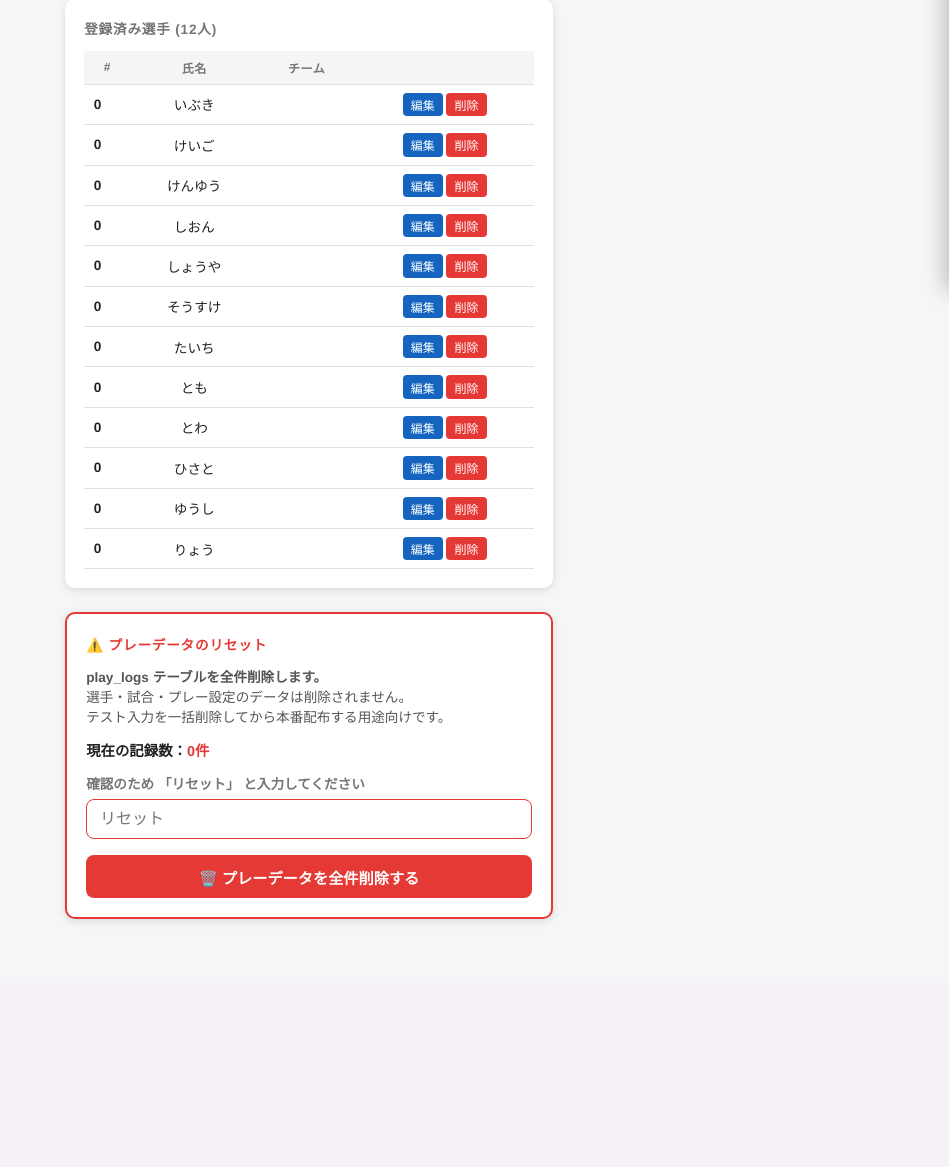
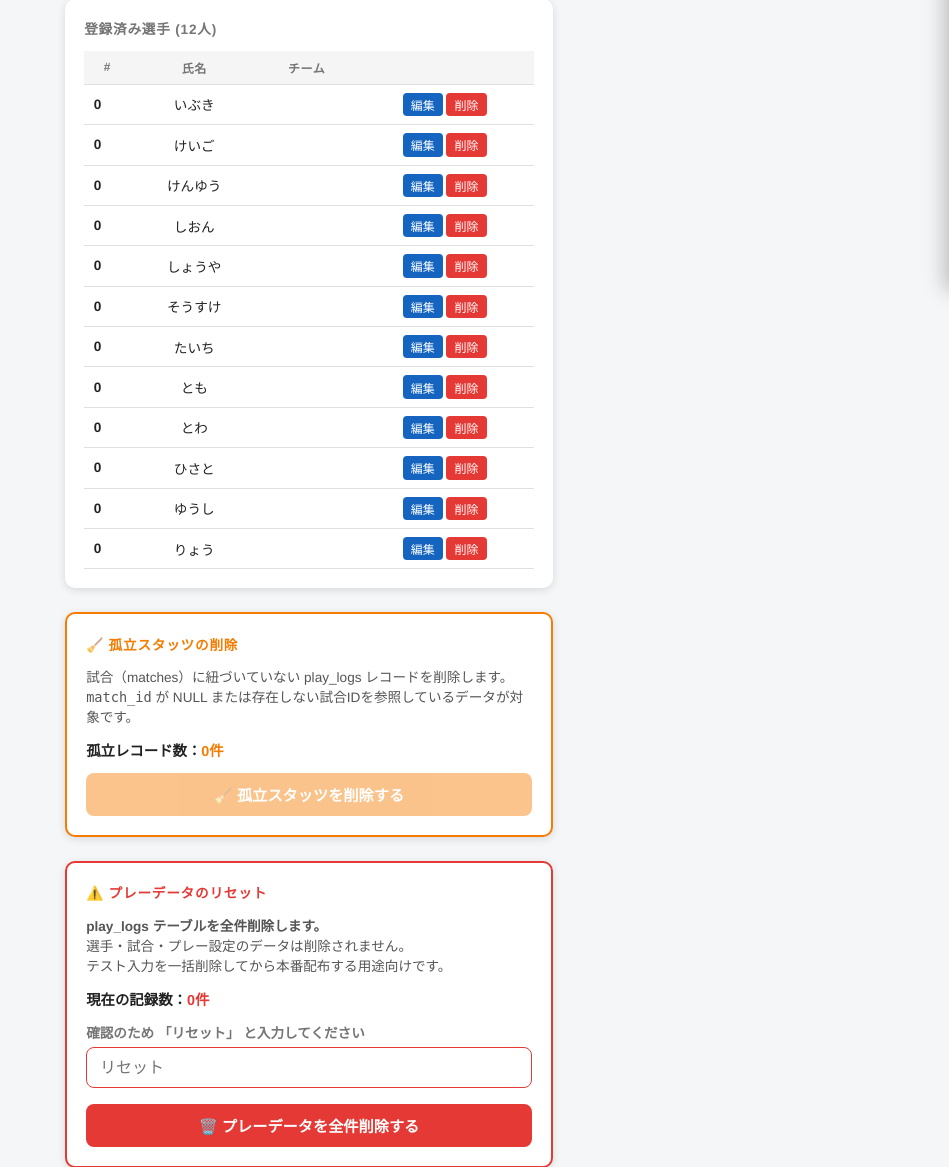
Before and after one commit to HAJIME-CryptoG/soccer_stats, a PHP site: page /AmisterStats/register.php in a window 1280 px wide. Shown: the part 510-1677 px from the top of the page, without its empty margins (331-1280 px from the left). Before the commit the page ends 1433 px from the top, so only its background shows below. Run offline with PHP 8.4, Linux system fonts and the light colour scheme; data comes from the database, SQL or seed files in the repository; data that the repository does not hold is empty.

Commit message:
孤立スタッツ（試合未紐付け）の削除機能を追加
register.php に「🧹 孤立スタッツの削除」セクションを追加。
match_id が NULL または存在しない試合IDを参照している play_logs
レコードの件数確認と一括削除ができるようになった。

https://claude.ai/code/session_01Un2fSY9jFjj76cEQoeGs6o

```diff
--- a/AmisterStats/register.php
+++ b/AmisterStats/register.php
@@ -135,6 +135,14 @@ if ($_SERVER['REQUEST_METHOD'] === 'POST') {
                 $pdo->prepare('DELETE FROM actions WHERE id=?')->execute([$id]);
                 $flash[] = ['success', 'プレーを削除しました'];
             }
+
+        } elseif ($type === 'delete_orphaned_logs') {
+            $deleted = $pdo->exec('
+                DELETE FROM play_logs
+                WHERE match_id IS NULL
+                   OR match_id NOT IN (SELECT id FROM matches)
+            ');
+            $flash[] = ['success', "試合に紐づいていないスタッツを削除しました（{$deleted}件）。"];
 
         } elseif ($type === 'reset_logs') {
             $confirm = trim($_POST['reset_confirm'] ?? '');
@@ -534,6 +542,38 @@ try {
         </div>
 
         <!-- ================================================================
+             孤立スタッツの削除（試合に紐づいていないレコード）
+             ================================================================ -->
+        <div class="card" style="border:2px solid #f57c00;margin-top:1.5rem;">
+            <div class="card-title" style="color:#f57c00;">🧹 孤立スタッツの削除</div>
+            <p style="font-size:.85rem;color:#555;margin:0 0 .8rem;">
+                試合（matches）に紐づいていない play_logs レコードを削除します。<br>
+                <code>match_id</code> が NULL または存在しない試合IDを参照しているデータが対象です。
+            </p>
+            <?php
+                try {
+                    $orphan_count = (int)get_pdo()->query('
+                        SELECT COUNT(*) FROM play_logs
+                        WHERE match_id IS NULL
+                           OR match_id NOT IN (SELECT id FROM matches)
+                    ')->fetchColumn();
+                } catch (Exception $e) { $orphan_count = '?'; }
+            ?>
+            <p style="font-size:.9rem;font-weight:700;margin:0 0 .8rem;">
+                孤立レコード数：<span style="color:#f57c00;"><?= $orphan_count ?>件</span>
+            </p>
+            <form method="post" action="register.php"
+                  onsubmit="return confirm('試合に紐づいていないスタッツ <?= $orphan_count ?>件を削除します。よろしいですか？')">
+                <input type="hidden" name="type" value="delete_orphaned_logs">
+                <button type="submit" class="btn btn-block"
+                        style="background:#f57c00;color:#fff;font-weight:700;"
+                        <?= $orphan_count === 0 ? 'disabled' : '' ?>>
+                    🧹 孤立スタッツを削除する
+                </button>
+            </form>
+        </div>
+
+        <!-- ================================================================
              危険ゾーン：プレーデータ全リセット
              ================================================================ -->
         <div class="card" style="border:2px solid #e53935;margin-top:1.5rem;">
```
